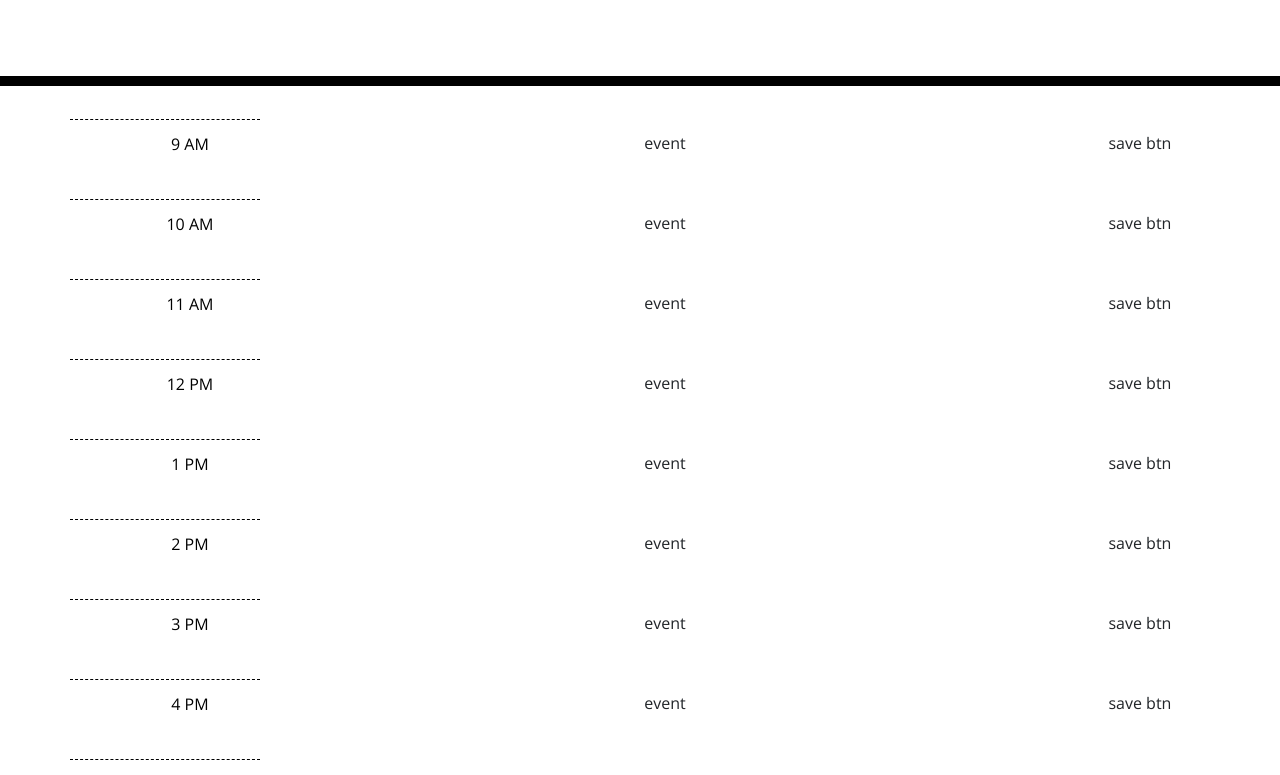
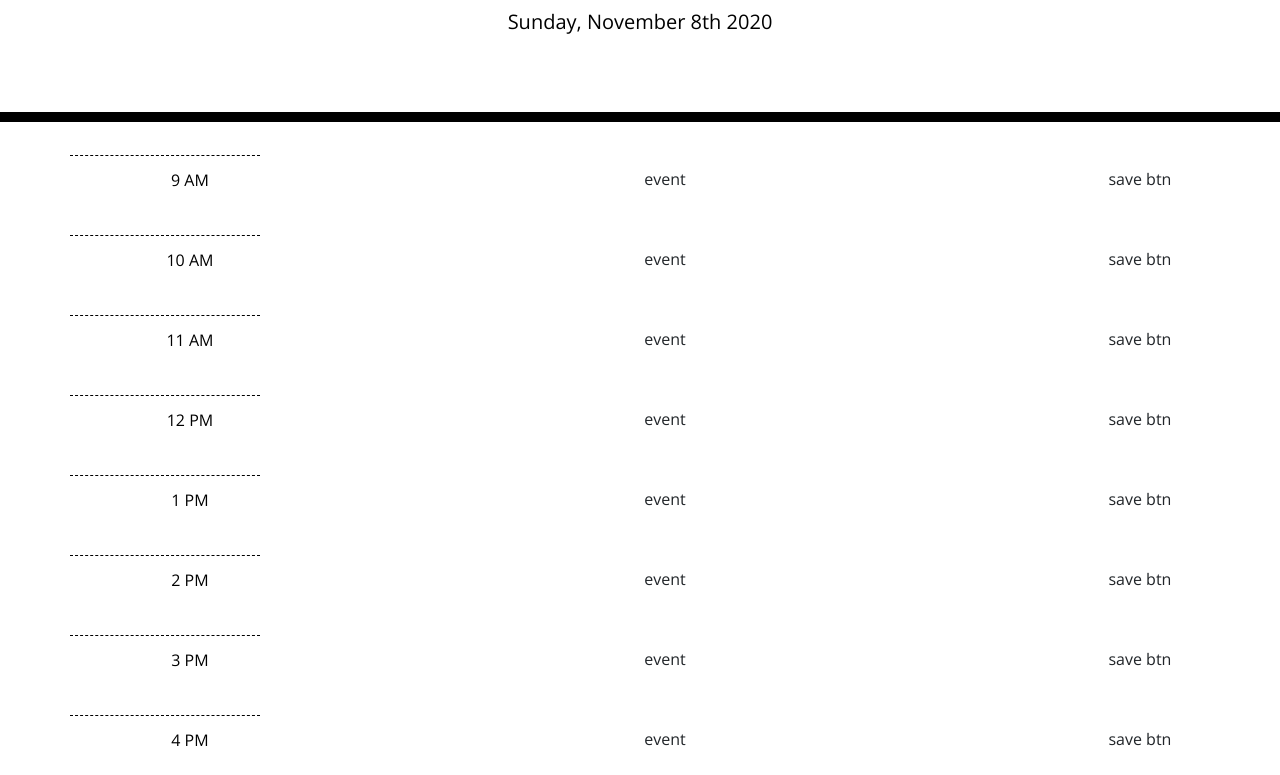
Before and after one commit to naomiilang/workday, a plain HTML site: page Develop/index.html in a window 1280 px wide. Shown: the part 182-957 px from the top of the page. Drawn offline with nearby package versions, Linux system fonts and the light colour scheme.

Commit message:
added date to heading

```diff
--- a/Develop/index.html
+++ b/Develop/index.html
@@ -26,7 +26,7 @@
     <header class="jumbotron">
       <h1 class="display-3">Work Day Scheduler</h1>
       <p class="lead">A simple calendar app for scheduling your work day</p>
-      <p id="currentDay" class="lead"></p>
+      <p id="currentDay" class="lead day"></p>
     </header>
     <div class="container time-block" >
         <div class="row">
@@ -130,8 +130,14 @@
         </div>
     </div>
 
-
     <script src="https://code.jquery.com/jquery-3.4.1.min.js"></script>
     <script src="https://cdnjs.cloudflare.com/ajax/libs/moment.js/2.24.0/moment.min.js"></script>
+    <script>
+
+      // display current date
+      var currentDay = moment().format("dddd, MMMM Do YYYY");
+      $(".day").text(currentDay);
+
+    </script>
   </body>
 </html>
```
Also changed, not shown: Develop/script.js (added).
